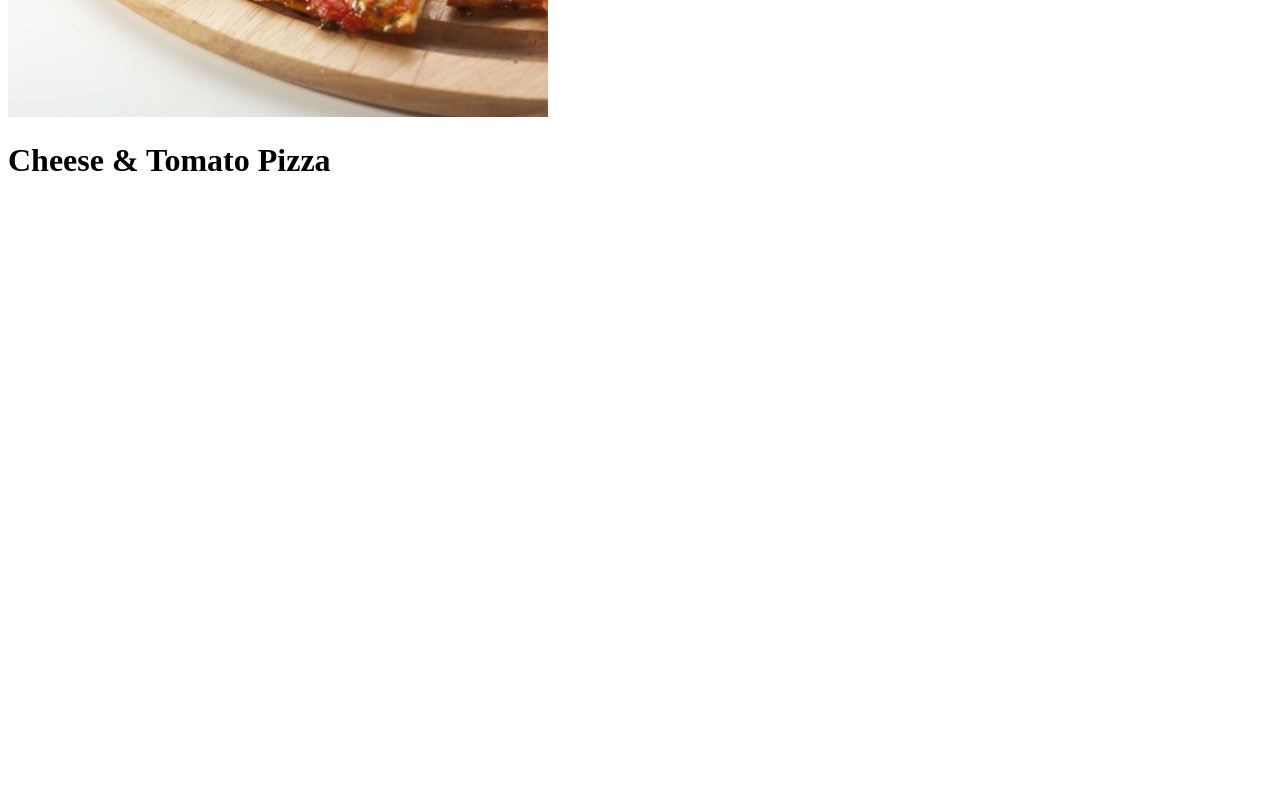
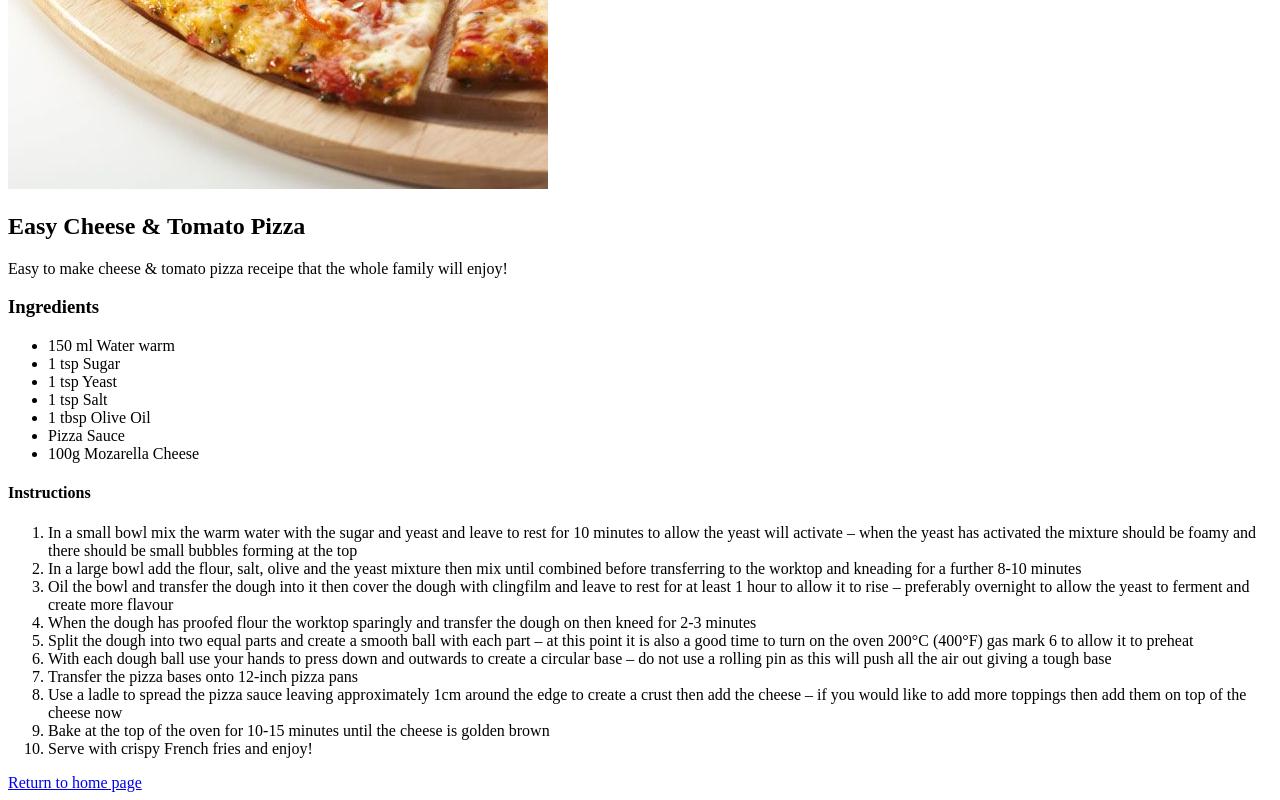
Before and after one commit to dblake87/odin-recipes, a plain HTML site: page pizza.html in a window 1280 px wide. Shown: the part 431-1231 px from the top of the page. Before the commit the page ends 800 px from the top, so only its background shows below. Drawn offline with Linux system fonts and the light colour scheme.

Commit message:
added headings and ingredients list & instructions list

```diff
--- a/pizza.html
+++ b/pizza.html
@@ -10,8 +10,43 @@
     </head>
 
     <body>
+        <h1>Cheese & Tomato Pizza</h1>
+
         <img src="./img/cheesepizza.jpg" alt="Cheese & Tomato Pizza">
-        <h1>Cheese & Tomato Pizza</h1>
+
+        <h2>Easy Cheese & Tomato Pizza</h2>
+
+        <p>Easy to make cheese & tomato pizza receipe that the whole family will enjoy!</p>
+
+        <h3>Ingredients</h3>
+
+    <ul>
+        <li>150 ml Water warm</li>
+        <li>1 tsp Sugar</li>
+        <li>1 tsp Yeast</li>
+        <li>1 tsp Salt</li>
+        <li>1 tbsp Olive Oil</li>
+        <li>Pizza Sauce</li>
+        <li>100g Mozarella Cheese</li>
+    </ul>
+
+    <h4>Instructions</h4>
+
+    <ol>
+        <li>In a small bowl mix the warm water with the sugar and yeast and leave to rest for 10 minutes to allow the yeast will activate – when the yeast has activated the mixture should be foamy and there should be small bubbles forming at the top</li>
+        <li>In a large bowl add the flour, salt, olive and the yeast mixture then mix until combined before transferring to the worktop and kneading for a further 8-10 minutes</li>
+        <li>Oil the bowl and transfer the dough into it then cover the dough with clingfilm and leave to rest for at least 1 hour to allow it to rise – preferably overnight to allow the yeast to ferment and create more flavour</li>
+        <li>When the dough has proofed flour the worktop sparingly and transfer the dough on then kneed for 2-3 minutes</li>
+        <li>Split the dough into two equal parts and create a smooth ball with each part – at this point it is also a good time to turn on the oven 200°C (400°F) gas mark 6 to allow it to preheat</li>
+        <li>With each dough ball use your hands to press down and outwards to create a circular base – do not use a rolling pin as this will push all the air out giving a tough base</li>
+        <li>Transfer the pizza bases onto 12-inch pizza pans</li>
+        <li>Use a ladle to spread the pizza sauce leaving approximately 1cm around the edge to create a crust then add the cheese – if you would like to add more toppings then add them on top of the cheese now</li>
+        <li>Bake at the top of the oven for 10-15 minutes until the cheese is golden brown</li>
+        <li>Serve with crispy French fries and enjoy!</li>
+    </ol>
+
+    <a href="index.html">Return to home page</a>
+
 
     </body>
 </html>
```
